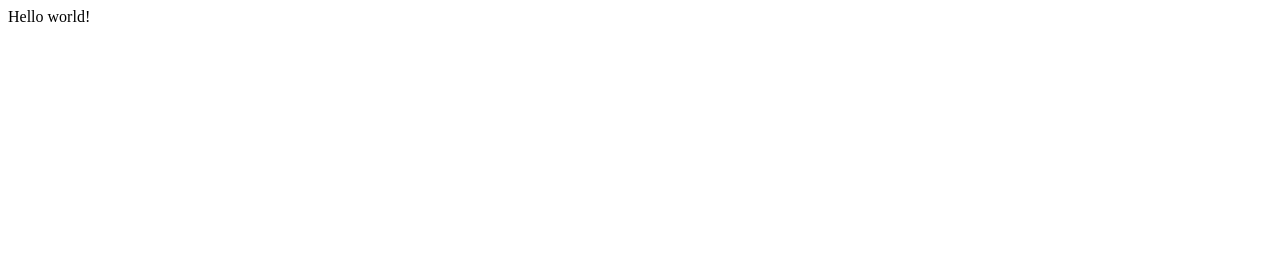
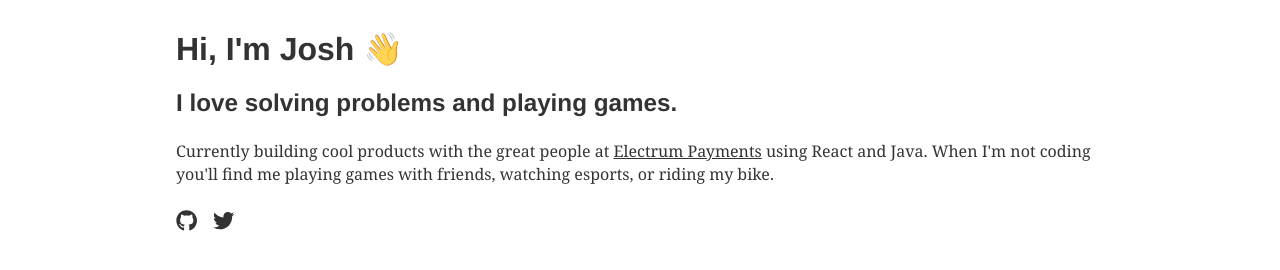
Before and after one commit to joshramsbottom/ramsbottom.dev, a Gatsby site: page / in a window 1280 px wide. Built offline with nearby package versions, Linux system fonts and the light colour scheme; Gatsby itself is replaced by a stand-in of ours.

Commit message:
Add the content

```diff
--- a/gatsby-config.js
+++ b/gatsby-config.js
@@ -5,5 +5,12 @@
  */
 
 module.exports = {
-  /* Your site config here */
+  plugins: [
+    {
+      resolve: `gatsby-plugin-typography`,
+      options: {
+        pathToConfigModule: `src/utils/typography`
+      }
+    }
+  ]
 }
--- /dev/null
+++ b/src/components/emoji.js
@@ -0,0 +1,9 @@
+import React from "react"
+
+const Emoji = props => (
+  <span className="emoji" role="img" aria-hidden="true">
+    {props.symbol}
+  </span>
+)
+
+export default Emoji
--- /dev/null
+++ b/src/components/layout.css
@@ -0,0 +1,25 @@
+html,
+body {
+  margin: 0 1vh;
+  margin-top: 2vh;
+}
+
+.container {
+  width: 100vw;
+  display: flex;
+  justify-content: center;
+  align-items: center;
+}
+
+.container > div {
+  max-width: 960px;
+}
+
+a {
+  color: inherit;
+  text-decoration: underline;
+}
+
+footer > a {
+  margin-right: 2vh;
+}
--- /dev/null
+++ b/src/components/layout.js
@@ -0,0 +1,24 @@
+import React from "react"
+import { FontAwesomeIcon } from "@fortawesome/react-fontawesome"
+import { faGithub, faTwitter } from "@fortawesome/free-brands-svg-icons"
+
+import "sanitize.css"
+import "./layout.css"
+
+const Layout = ({ children }) => (
+  <div className="container">
+    <div>
+      <main>{children}</main>
+      <footer>
+        <a href="https://github.com/joshramsbottom">
+          <FontAwesomeIcon icon={faGithub} size="lg" />
+        </a>
+        <a href="https://twitter.com/followgryph">
+          <FontAwesomeIcon icon={faTwitter} size="lg" />
+        </a>
+      </footer>
+    </div>
+  </div>
+)
+
+export default Layout
--- a/src/pages/index.js
+++ b/src/pages/index.js
@@ -1,3 +1,14 @@
 import React from "react"
+import Layout from "../components/layout"
+import Emoji from "../components/emoji"
 
-export default () => <div>Hello world!</div>
+export default () => (
+  <Layout>
+    <h1>Hi, I'm Josh <Emoji symbol="👋"/></h1>
+    <h2>I love solving problems and playing games.</h2>
+    <p>
+      Currently building cool products with the great people at <a href="https://electrum.co.za">Electrum Payments</a> using React and Java.
+      When I'm not coding you'll find me playing games with friends, watching esports, or riding my bike.
+    </p>
+  </Layout>
+)
--- /dev/null
+++ b/src/utils/typography.js
@@ -0,0 +1,6 @@
+import Typography from "typography"
+import sutroTheme from "typography-theme-sutro"
+
+const typography = new Typography(sutroTheme)
+
+export default typography
```
Also changed, not shown: package.json (+9 -1 lines), 1 other file.
